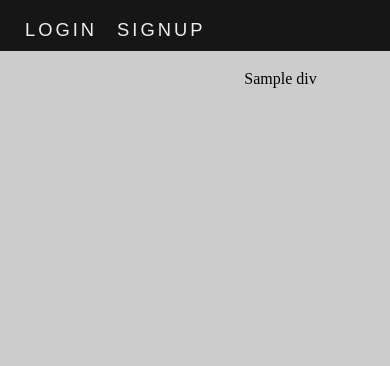
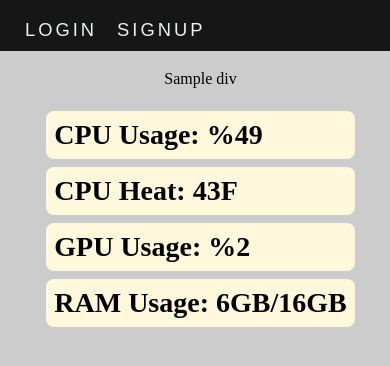
Before and after one commit to altayatalayy/nebula, a Flask app: template flask/app/templates/home.html in a window 390 px wide; the page is wider, and only the part inside the window is pictured. Shown: the top 366 px of that part. Run offline with Flask 2, Linux system fonts and the light colour scheme; the template is opened without the code that fills it: most values are stand-ins (such as "Sample title", 1, 10 or a date in 2020); some libraries are stand-ins or nearby versions.

Commit message:
homepage edited, content css edited

```diff
--- /dev/null
+++ b/flask/app/static/css/home.css
@@ -0,0 +1,66 @@
+.content {
+  width: 90%;
+  margin-top: 7%;
+  padding: 25px;
+  display: flex;
+  flex-direction: row;
+  justify-content: space-around;
+  align-self: center;
+  z-index: 10;
+}
+
+#summary-panel {
+  display: flex;
+  flex-direction: column;
+  justify-content: space-between;
+  align-self: stretch;
+}
+
+#summary-graphs {
+  display: flex;
+  flex-direction: column;
+  justify-content: space-between;
+  align-self: stretch;
+}
+
+.panel-element {
+  background-color: cornsilk;
+  padding: 8px;
+  margin: 0px;
+  border-radius: 8px;
+  font-size: 21pt;
+}
+@media (max-width: 980px) {
+  .content {
+    width: 90%;
+    margin-top: 7%;
+    padding: 25px;
+    display: flex;
+    flex-direction: column;
+    justify-content: space-between;
+    z-index: 10;
+  }
+  #summary-panel {
+    display: flex;
+    flex-direction: column;
+    justify-content: space-between;
+    align-self: center;
+    margin-top: 15px;
+  }
+
+  #summary-graphs {
+    display: flex;
+    flex-direction: column;
+    justify-content: space-between;
+    align-self: center;
+  }
+
+  .panel-element {
+    background-color: cornsilk;
+    padding: 8px;
+    margin: 0px;
+    border-radius: 8px;
+    font-size: 21pt;
+    margin-top: 8px;
+  }
+}
--- a/flask/app/static/css/main.css
+++ b/flask/app/static/css/main.css
@@ -14,23 +14,6 @@ fieldset {
   padding: 0;
   margin: 0;
   border: 0;
-}
-
-.content {
-	min-width: 300px;
-	width: 90%;
-	margin-left: 5rem;
-	margin-right: 1rem;
-	margin-top: 7%;
-	background-color: rgba(160, 150, 150, 0);
-	padding: 25px;
-	border-radius: 10px;
-	display: flex;
-	flex-direction: column;
-	justify-content: center;
-	align-items: center;
-	z-index: 10;
-
 }
 
 .content-section {
@@ -56,8 +39,7 @@ fieldset {
   font-size: 13px;
   font-weight: bold;
   line-height: 20px;
-	text-shadow: 1px 1px rgba(250,250,250,.3);
-
+  text-shadow: 1px 1px rgba(250, 250, 250, 0.3);
 }
 
 .alert-error {
@@ -66,5 +48,5 @@ fieldset {
   font-size: 13px;
   font-weight: bold;
   line-height: 20px;
-	text-shadow: 1px 1px rgba(250,250,250,.3);
+  text-shadow: 1px 1px rgba(250, 250, 250, 0.3);
 }
--- a/flask/app/templates/home.html
+++ b/flask/app/templates/home.html
@@ -1,13 +1,30 @@
 {% extends "layout.html" %}
 
 {% block preample%}
-	{% for cdn in cdn_js %}
-		<script src={{cdn}} crossorigin="anonymous"></script>
-	{% endfor %}
+<link rel="stylesheet" , href="static/css/home.css">
+{% for cdn in cdn_js %}
+<script src={{cdn}} crossorigin="anonymous"></script>
+{% endfor %}
 
-	{{script|safe}}
+{{script|safe}}
 {% endblock preample %}
 
 {% block content %}
-	{{div|safe}}
+<div class="content">
+	<div id="summary-graphs">
+		{{div|safe}}
+	</div>
+
+	<div id="summary-panel">
+		<h1 class="panel-element" id="cpu-info">CPU Usage: %49</h1>
+		<h1 class="panel-element" id="cpu-heat">CPU Heat: 43F</h1>
+		<h1 class="panel-element" id="gpu-info">GPU Usage: %2</h1>
+		<h1 class="panel-element" id="ram-info">RAM Usage: 6GB/16GB</h1>
+	</div>
+
+	<div id="process-panel">
+
+	</div>
+</div>
+
 {% endblock content %}
--- a/flask/app/templates/layout.html
+++ b/flask/app/templates/layout.html
@@ -1,5 +1,6 @@
 <!DOCTYPE html>
 <html>
+
 <head>
 	<!-- Ajax 3.x-->
 	<script src="https://ajax.googleapis.com/ajax/libs/jquery/3.5.1/jquery.min.js"></script>
@@ -11,12 +12,12 @@
 
 	<script src="static/js/main.js"></script>
 	<link rel="icon" type='image/x-icon' href='static/images/favicon.ico'>
-	<link rel="stylesheet", href="static/css/main.css">
-	<link rel="stylesheet", href="static/css/navbar.css">
-	<script  src="static/js/navbar.js"></script>
-	<script  src="static/js/context_menu.js"></script>
+	<link rel="stylesheet" , href="static/css/main.css">
+	<link rel="stylesheet" , href="static/css/navbar.css">
+	<script src="static/js/navbar.js"></script>
+	<script src="static/js/context_menu.js"></script>
 
-	<link rel="stylesheet", href="static/css/context_menu.css">
+	<link rel="stylesheet" , href="static/css/context_menu.css">
 
 	{% block preample %} {% endblock preample %}
 
@@ -26,6 +27,7 @@
 	<title>Home</title>
 	{% endif %}
 </head>
+
 <body>
 	<div class="wrapper">
 		<nav class="nav-main">
@@ -63,12 +65,14 @@
 		{% endif %}
 		{% endwith %}
 
-	<div class="content">
+		<div>
 			{% block content %} {% endblock content%}
 		</div>
 	</div>
 
-	<script src="https://cdn.jsdelivr.net/npm/popper.js@1.16.1/dist/umd/popper.min.js" integrity="sha384-9/reFTGAW83EW2RDu2S0VKaIzap3H66lZH81PoYlFhbGU+6BZp6G7niu735Sk7lN" crossorigin="anonymous"></script>
+	<script src="https://cdn.jsdelivr.net/npm/popper.js@1.16.1/dist/umd/popper.min.js"
+		integrity="sha384-9/reFTGAW83EW2RDu2S0VKaIzap3H66lZH81PoYlFhbGU+6BZp6G7niu735Sk7lN"
+		crossorigin="anonymous"></script>
 
 	<div id="contextMenu" class="context-menu" style="display: none">
 		<ul class="menu">
@@ -79,4 +83,6 @@
 </body>
 
 {% block postbody %}{% endblock postbody %}
-</html><!DOCTYPE html>
+
+</html>
+<!DOCTYPE html>
```
Also changed, not shown: flask/app/static/css/uploads.css (+28 -15 lines), flask/app/templates/uploads.html (+10 -6 lines). Lines whose indentation alone changed are shown as unchanged.
